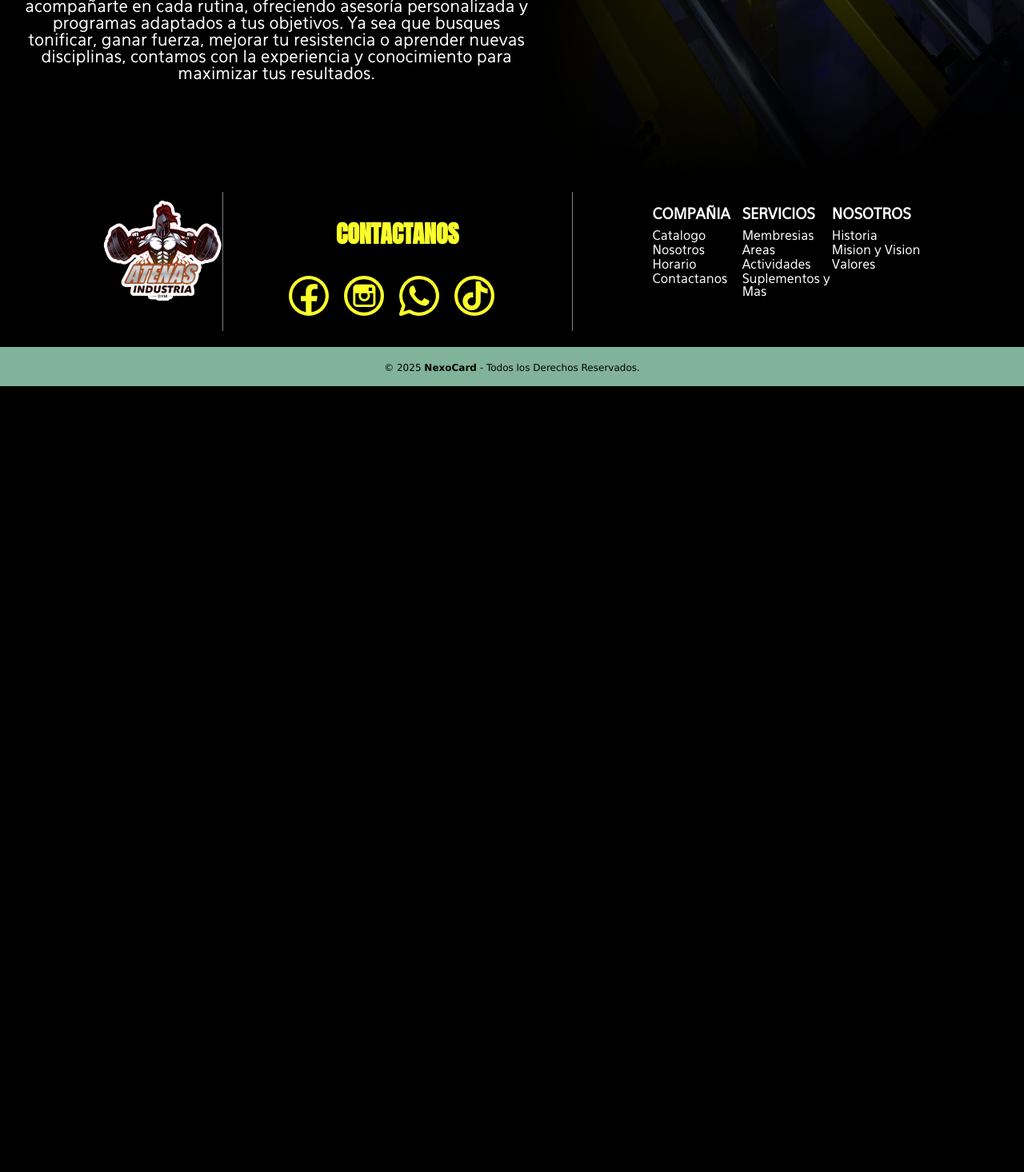
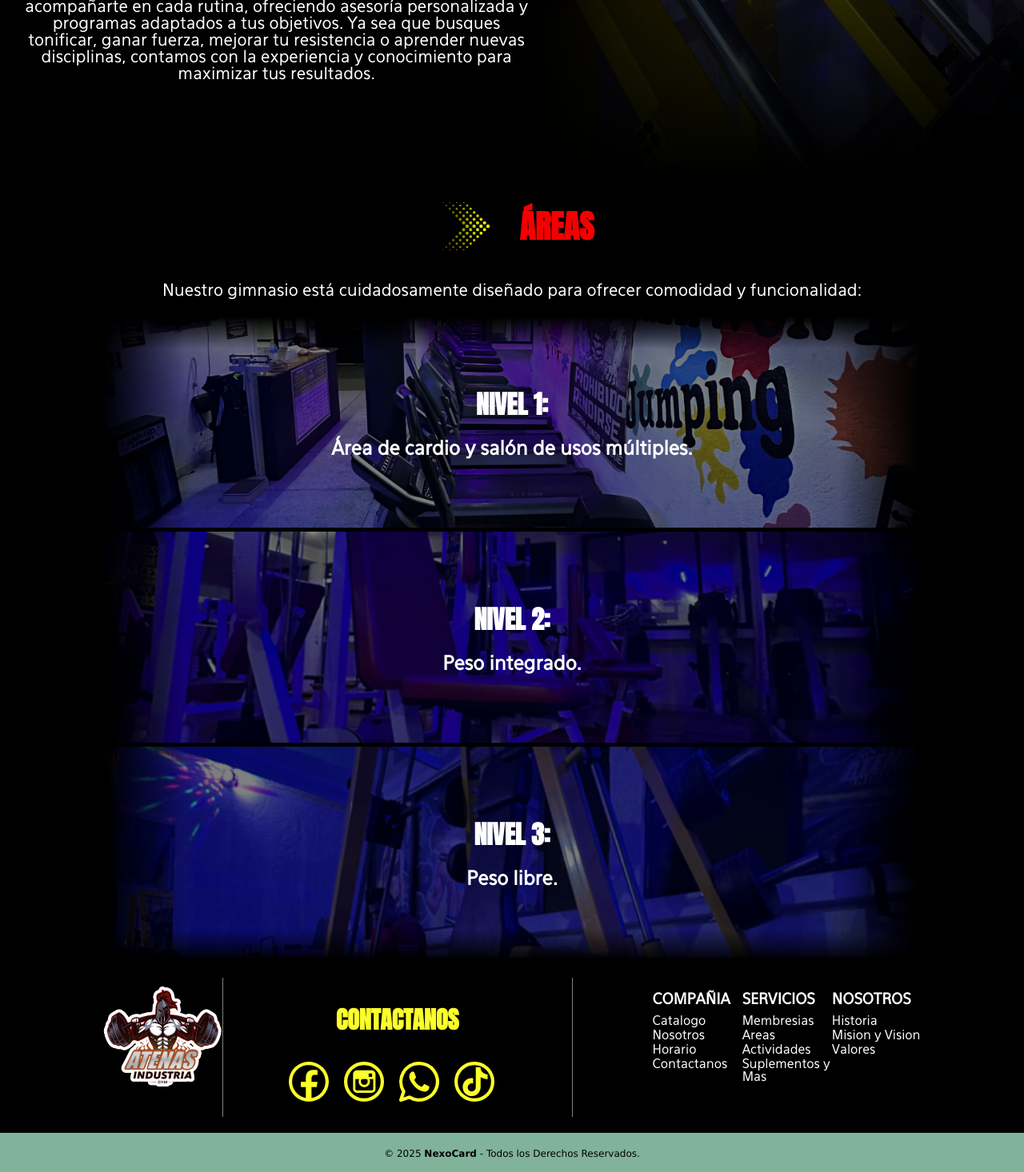
Before and after one commit to Tata-fck/gym-atenas-proyecto, a PHP site: page /gym-atenas-proyecto/public/gym-atenas/servicios.php in a window 1280 px wide. Shown: the part 804-2270 px from the top of the page at 80% size. Before the commit the page ends 1287 px from the top, so only its background shows below. Run offline with PHP 8.4, Linux system fonts and the light colour scheme.

Commit message:
servicios v0.7

```diff
--- a/public/gym-atenas/css/servicios.css
+++ b/public/gym-atenas/css/servicios.css
@@ -38,12 +38,14 @@
     text-shadow: 1px 1px 2px black, 0 0 25px blue, 0 0 5px darkblue;
 }
 
-.texto h2 {
+.texto h2,
+.contenedor-2 h2 {
   font-size: 2.5rem; /* Un tamaño grande para el título */
   color: #f50000; /* Color blanco para el título */
   margin-bottom: 20px; /* Espacio debajo del título */
 }
-.texto h2 span {
+.texto h2 span,
+.contenedor-2 h2 span {
   font-size: 2.5rem;
   color: #f50000;
   margin-bottom: 20px;
@@ -55,7 +57,8 @@
 }
 
 .texto p,
-.texto ul{
+.texto ul,
+.contenedor-2 p{
   color: white;
   font-family: avenir;
   font-size: 1.3em;
@@ -82,6 +85,89 @@
   align-items: center;
 }
 
+.contenedor-2{
+  width: 100%;
+  color: white;
+  display: flex;
+  flex-direction: column;
+  text-align: center;
+  align-items: center;
+}
+.contenedor-2 .areas{
+  width: 80%;
+  position: relative;
+  align-items: center;
+}
+
+.contenedor-2 .areas::before {
+  content: '';
+  position: absolute;
+  top: 0;
+  left: 0;
+  width: 100%;
+  height: 100%;
+  z-index: 0;
+  background-color: rgba(0, 0, 0);
+  mask-image:
+    linear-gradient(to left,   black, transparent 10%), /* Borde derecho */
+    linear-gradient(to right,  black, transparent 10%), /* Borde izquierdo */
+    linear-gradient(to top,    black, transparent 5%), /* Borde inferior */
+    linear-gradient(to bottom, black, transparent 5%); /* Borde superior */
+
+  mask-composite: add;
+}
+
+.contenedor-2 h3{
+  font-size: 2rem;
+  text-transform: uppercase;
+  margin: 0 0 20px;
+}
+.contenedor-2 h4{
+  font-size: 1.5rem;
+  font-family: avenir;
+  margin: 0;
+}
+
+.contenedor-2 .cont2-1,
+.contenedor-2 .cont2-2,
+.contenedor-2 .cont2-3{
+  display: flex;
+  flex-direction: column;
+  position: relative;
+  height: 33vh;
+  width: 100%;
+  align-items: center;
+  justify-content: center;
+  margin-bottom: 5px;
+}
+.contenedor-2 .cont2-1::before,
+.contenedor-2 .cont2-2::before,
+.contenedor-2 .cont2-3::before{
+  content: '';
+  position: absolute;
+  width: 100%;
+  height: 100%;
+  top: 0;
+  right: 0;
+  filter: brightness(0.5);
+  z-index: -1;
+}
+.contenedor-2 .cont2-1::before{
+  background: url('../img/fondo-servicios-area1.png') no-repeat;
+  background-size: cover;
+  background-position: center 55%;
+}
+.contenedor-2 .cont2-2::before{
+  background: url('../img/fondo-servicios-area2.png') no-repeat;
+  background-size: cover;
+  background-position: center 55%;
+}
+.contenedor-2 .cont2-3::before{
+  background: url('../img/fondo-servicios-area3.png') no-repeat;
+  background-size: cover;
+  background-position: center 35%;
+}
+
 @media (max-width: 576px){
     .contenedor-1::before{
         width: 100%;
@@ -95,4 +181,8 @@
         left: 0;
         transform: none;
     }
+
+    .contenedor-2 .areas{
+      width: 95%;
+    }
 }
--- a/public/gym-atenas/servicios.php
+++ b/public/gym-atenas/servicios.php
@@ -36,6 +36,25 @@ include(SHARED_PATH . "/elementos/head-vcard/head.php");
             <div class="separador"></div>
         </div>
 
+        <div class="contenedor-2">
+            <h2><span>ÁREAS</span></h2>
+            <p>Nuestro gimnasio está cuidadosamente diseñado para ofrecer comodidad y funcionalidad:</p>
+            <div class="areas">
+                <div class="cont2-1">
+                    <h3>Nivel 1:</h3>
+                    <h4>Área de cardio y salón de usos múltiples.</h4>
+                </div>
+                <div class="cont2-2">
+                    <h3>Nivel 2:</h3>
+                    <h4>Peso integrado.</h4>
+                </div>
+                <div class="cont2-3">
+                    <h3>Nivel 3:</h3>
+                    <h4>Peso libre.</h4>
+                </div>
+            </div>
+        </div>
+
     </main>
 
            <?php include("elementos/footer.html");?>
```
Also changed, not shown: public/gym-atenas/img/fondo-servicios-area1.png (added), public/gym-atenas/img/fondo-servicios-area2.png (added), public/gym-atenas/img/fondo-servicios-area3.png (added).
